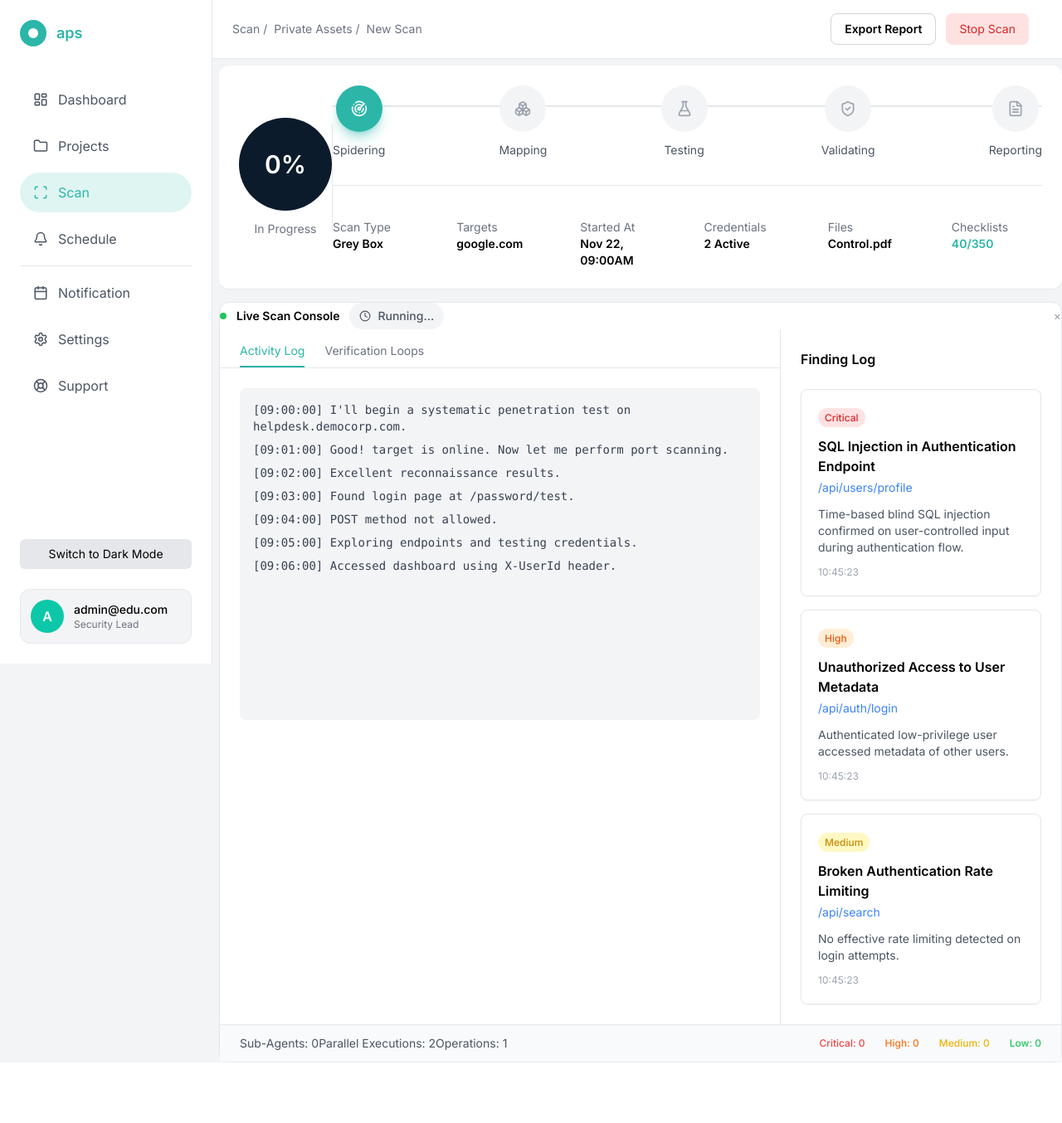
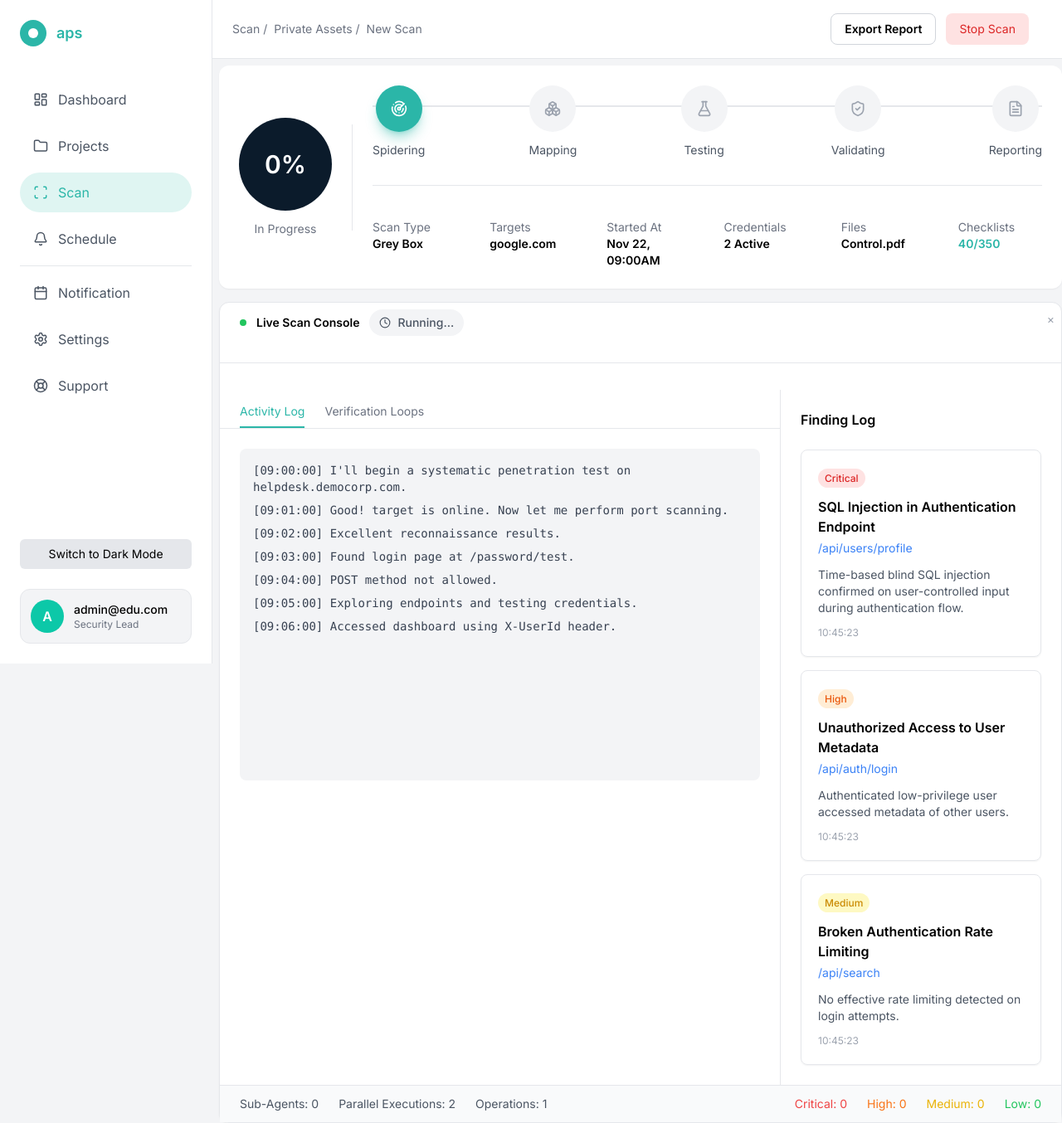
Before and after one commit to Vanshika-Sharma15/aps-dashboard, a React (Vite) app: page /scans in a window 1280 px wide. Shown: the whole page at 83% size. Before the commit the page ends 1281 px from the top, so only its background shows below. Built offline with nearby package versions, Linux system fonts and the light colour scheme.

Commit message:
fixed scanpage logs window

```diff
--- a/src/pages/ScanPage.jsx
+++ b/src/pages/ScanPage.jsx
@@ -39,7 +39,7 @@ function ScanPage() {
 
       {/* Scan Overview */}
       <div className="mt-2 ml-6 bg-white dark:bg-[#111827] rounded-xl shadow-sm p-6">
-        <div className="flex flex-wrap items-center justify-between text-sm text-gray-600 dark:text-gray-400">
+        <div className="flex gap-6 flex-wrap items-center justify-between text-sm text-gray-600 dark:text-gray-400">
           {/* LEFT SIDE – PROGRESS CIRCLE */}
           <div className="flex flex-col items-center">
             <div className="w-28 h-28 rounded-full bg-[#0B1B2B] flex items-center justify-center text-white text-3xl font-semibold">
@@ -143,8 +143,8 @@ function ScanPage() {
       {/* CONSOLE + FINDINGS PANEL */}
       <div className="mt-4 ml-6 bg-white dark:bg-[#111827] rounded-xl shadow-sm border border-gray-200 dark:border-gray-700">
         {/* Header Strip */}
-        <div className="flex flex-wrap items-center justify-between text-sm text-gray-600 dark:text-gray-400">
-          <div className="flex items-center gap-3">
+        <div className="flex gap-6 flex-wrap items-center justify-between text-sm text-gray-600 dark:text-gray-400">
+          <div className="flex mt-2 ml-6 items-center gap-3">
             <span className="w-2 h-2 bg-green-500 rounded-full"></span>
             <span className="font-semibold text-black dark:text-white">
               Live Scan Console
@@ -155,8 +155,10 @@ function ScanPage() {
             </div>
           </div>
 
-          <div className="text-gray-400 text-sm cursor-pointer">×</div>
+          <div className="mr-2 text-gray-400 text-sm cursor-pointer">×</div>
         </div>
+
+        <div className="border-t border-gray-200 dark:border-gray-700 mt-8 mb-8"></div>
 
         {/* Body */}
         <div className="grid grid-cols-3">
@@ -231,13 +233,13 @@ function ScanPage() {
 
         {/* Bottom Status Bar */}
         <div className="flex items-center justify-between px-6 py-3 border-t border-gray-200 dark:border-gray-700 text-xs bg-gray-50 dark:bg-[#0F1720]">
-          <div className="flex flex-wrap items-center justify-between text-sm text-gray-600 dark:text-gray-400">
+          <div className="flex gap-6 flex-wrap items-center justify-between text-sm text-gray-600 dark:text-gray-400">
             <span>Sub-Agents: {statusBar.subAgents}</span>
             <span>Parallel Executions: {statusBar.parallelExecutions}</span>
             <span>Operations: {statusBar.operations}</span>
           </div>
 
-          <div className="flex gap-6 font-medium">
+          <div className="flex gap-6 flex-wrap items-center justify-between text-sm text-gray-600 dark:text-gray-400">
             <span className="text-red-500">
               Critical: {statusBar.severityCounts.critical}
             </span>
```
